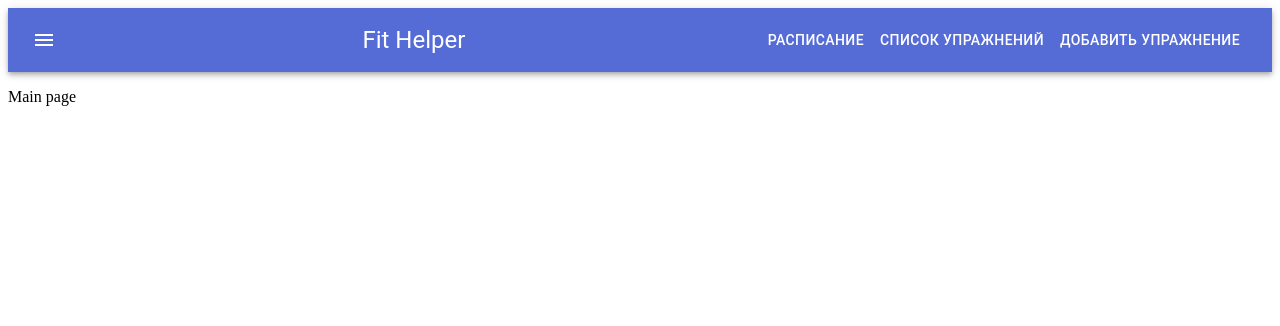
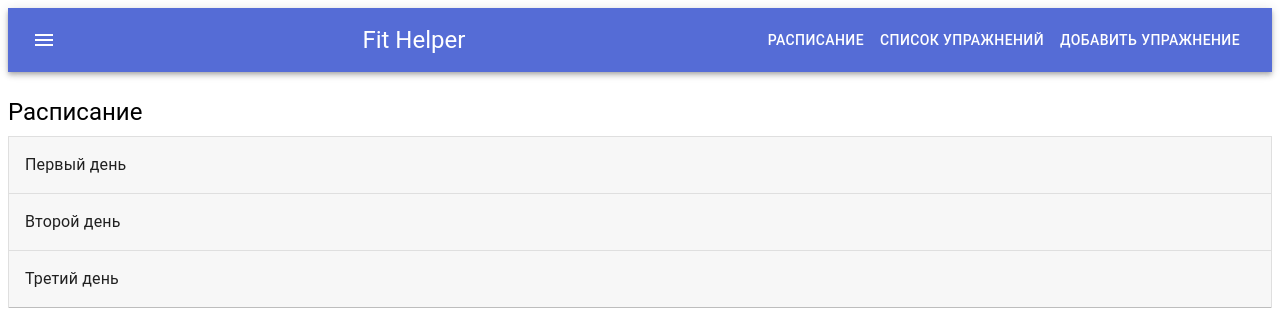
Before and after one commit to WizardGoodwin/fit-helper, a React (Create React App) app: page / in a window 1280 px wide. Shown: the top 326 px of the page. Built offline with nearby package versions, Linux system fonts and the light colour scheme; data requests are answered from the project's data file.

Commit message:
Added week schedule output

```diff
--- a/db.json
+++ b/db.json
@@ -57,7 +57,7 @@
     },
     {
       "id": 12,
-      "name": "Скручивания с полнятыми ногами",
+      "name": "Скручивания с поднятыми ногами",
       "muscleGroupId": 4
     },
     {
@@ -116,5 +116,31 @@
       "id": 6,
       "name": "Трицепс"
     }
-  ]
+  ],
+  "week-schedule": {
+    "firstDay": [
+      "Жим лежа",
+      "Вертикальная тяга",
+      "Боковые подъемы гантелей",
+      "Скручивания",
+      "Подъем гантелей",
+      "Разгибания рук в тренажере"
+    ],
+    "secondDay": [
+      "Жим лежа на наклонной скамье",
+      "Горизонтальная тяга",
+      "Жим гантелей",
+      "Скручивания с полнятыми ногами",
+      "Подъем штанги",
+      "Французский жим с гантелей"
+    ],
+    "thirdDay": [
+      "Жим в тренажере",
+      "Горизонтальная тяга в тренажере",
+      "Фронтальные подъемы",
+      "Скручивания на скамье",
+      "Концентрированный подъем гантелей",
+      "Жим штанги узким хватом"
+    ]
+  }
 }
--- /dev/null
+++ b/src/models/week-schedule.interface.ts
@@ -0,0 +1,5 @@
+export interface IWeekSchedule {
+ firstDay: string[];
+ secondDay: string[];
+ thirdDay: string[];
+}
--- a/src/pages/ExerciseList.tsx
+++ b/src/pages/ExerciseList.tsx
@@ -25,7 +25,6 @@ import {
   IGetMuscleGroupsSuccess
 } from '../store/actions/muscle-group-actions';
 import { IMuscleGroup } from '../models/muscle-group.interface';
-
 
 
 interface IProps {
--- a/src/pages/Main.tsx
+++ b/src/pages/Main.tsx
@@ -1,10 +1,174 @@
-import React, { FC } from 'react';
+import React, { ChangeEvent, FC, useEffect, useState } from 'react';
+import { connect } from 'react-redux';
+import { AnyAction } from 'redux';
+import { ThunkDispatch } from 'redux-thunk';
 
-const Main: FC = () => {
+import { Divider, Grid, List, ListItem, makeStyles, Theme, Typography, withStyles } from '@material-ui/core';
+import MuiExpansionPanel from '@material-ui/core/ExpansionPanel/ExpansionPanel';
+import MuiExpansionPanelSummary from '@material-ui/core/ExpansionPanelSummary/ExpansionPanelSummary';
+import MuiExpansionPanelDetails from '@material-ui/core/ExpansionPanelDetails/ExpansionPanelDetails';
+
+import Spinner from '../shared/Spinner/Spinner';
+import { IState } from '../store/reducers';
+import { getWeekSchedule } from '../store/actions/week-schedule-actions';
+import { IWeekSchedule } from '../models/week-schedule.interface';
+import { IGetWeekScheduleFail, IGetWeekScheduleSuccess } from '../store/actions/week-schedule-actions';
+
+interface IProps {
+  weekSchedule: IWeekSchedule;
+  weekScheduleLoading: boolean;
+  getWeekSchedule: () => Promise<IGetWeekScheduleSuccess | IGetWeekScheduleFail>;
+}
+
+const useStyles = makeStyles((theme: Theme) => ({
+  mainGrid: {
+    marginTop: theme.spacing(3),
+  },
+}));
+
+const ExpansionPanel = withStyles({
+  root: {
+    width: '100%',
+    border: '1px solid rgba(0, 0, 0, .125)',
+    boxShadow: 'none',
+    '&:not(:last-child)': {
+      borderBottom: 0,
+    },
+    '&:before': {
+      display: 'none',
+    },
+    '&$expanded': {
+      margin: 'auto',
+    },
+  },
+  expanded: {},
+})(MuiExpansionPanel);
+
+const ExpansionPanelSummary = withStyles({
+  root: {
+    backgroundColor: 'rgba(0, 0, 0, .03)',
+    borderBottom: '1px solid rgba(0, 0, 0, .125)',
+    marginBottom: -1,
+    minHeight: 56,
+    '&$expanded': {
+      minHeight: 56,
+    },
+  },
+  content: {
+    '&$expanded': {
+      margin: '12px 0',
+    },
+  },
+  expanded: {},
+})(MuiExpansionPanelSummary);
+
+const ExpansionPanelDetails = withStyles((theme: Theme) => ({
+  root: {
+    padding: theme.spacing(2),
+  },
+}))(MuiExpansionPanelDetails);
+
+const ExerciseList: FC<IProps> = ({ weekSchedule, weekScheduleLoading, getWeekSchedule }) => {
+
+  const classes = useStyles();
+
+  const [expanded, setExpanded] = useState<string | false>(false);
+
+  useEffect(() => {
+    getWeekSchedule();
+  }, []);
+
+  const handleChange = (title: string) => (event: ChangeEvent<{}>, newExpanded: boolean) => {
+    setExpanded(newExpanded ? title : false);
+  };
 
   return (
-    <p>Main page</p>
+    <>
+      {weekScheduleLoading && <Spinner />}
+      <Grid container className={classes.mainGrid}>
+        <Typography variant="h5" gutterBottom>
+          Расписание
+        </Typography>
+        <Divider />
+        <ExpansionPanel
+          square expanded={expanded === 'firstDay'}
+          onChange={handleChange('firstDay')}
+        >
+          <ExpansionPanelSummary aria-controls="firstDay-content" id="firstDay-header">
+            <Typography>Первый день</Typography>
+          </ExpansionPanelSummary>
+          <ExpansionPanelDetails>
+            <List>
+              {weekSchedule.firstDay.map((item: string) => {
+                  return (
+                    <ListItem key={item}>
+                      {item}
+                    </ListItem>
+                  )
+                })
+              }
+            </List>
+          </ExpansionPanelDetails>
+        </ExpansionPanel>
+        <ExpansionPanel
+          square expanded={expanded === 'secondDay'}
+          onChange={handleChange('secondDay')}
+        >
+          <ExpansionPanelSummary aria-controls="secondDay-content" id="secondDay-header">
+            <Typography>Второй день</Typography>
+          </ExpansionPanelSummary>
+          <ExpansionPanelDetails>
+            <List>
+              {weekSchedule.secondDay.map((item: string) => {
+                return (
+                  <ListItem key={item}>
+                    {item}
+                  </ListItem>
+                )
+              })
+              }
+            </List>
+          </ExpansionPanelDetails>
+        </ExpansionPanel>
+        <ExpansionPanel
+          square expanded={expanded === 'thirdDay'}
+          onChange={handleChange('thirdDay')}
+        >
+          <ExpansionPanelSummary aria-controls="thirdDay-content" id="thirdDay-header">
+            <Typography>Третий день</Typography>
+          </ExpansionPanelSummary>
+          <ExpansionPanelDetails>
+            <List>
+              {weekSchedule.thirdDay.map((item: string) => {
+                return (
+                  <ListItem key={item}>
+                    {item}
+                  </ListItem>
+                )
+              })
+              }
+            </List>
+          </ExpansionPanelDetails>
+        </ExpansionPanel>
+      </Grid>
+    </>
   );
 };
 
-export default Main;
+const mapStateToProps = ({ weekScheduleState }: IState) => {
+  return {
+    weekSchedule: weekScheduleState.weekSchedule,
+    weekScheduleLoading: weekScheduleState.loading,
+  };
+};
+
+const mapDispatchToProps = (dispatch: ThunkDispatch<any, any, AnyAction>) => {
+  return {
+    getWeekSchedule: () => dispatch(getWeekSchedule()),
+  };
+};
+
+export default connect(
+  mapStateToProps,
+  mapDispatchToProps,
+)(ExerciseList);
--- /dev/null
+++ b/src/store/actions/week-schedule-actions.ts
@@ -0,0 +1,53 @@
+import { Action, ActionCreator, Dispatch } from 'redux';
+import { ThunkAction } from 'redux-thunk';
+
+import axios from'../../axios';
+import { IWeekSchedule } from '../../models/week-schedule.interface';
+import { AxiosResponse } from 'axios';
+import { ActionTypes } from '../constants';
+
+export interface IGetWeekScheduleRequest extends Action<ActionTypes.GET_WEEK_SCHEDULE_REQUEST> {}
+
+export interface IGetWeekScheduleSuccess extends Action<ActionTypes.GET_WEEK_SCHEDULE_SUCCESS> {
+  weekSchedule: IWeekSchedule;
+}
+
+export interface IGetWeekScheduleFail extends Action<ActionTypes.GET_WEEK_SCHEDULE_FAIL> {
+  error: string;
+}
+
+export const getWeekSchedule: ActionCreator<
+  ThunkAction<
+    Promise<IGetWeekScheduleSuccess | IGetWeekScheduleFail>,
+    IWeekSchedule | string,
+    null,
+    IGetWeekScheduleSuccess | IGetWeekScheduleFail
+    >
+  > = () => {
+  return async (dispatch: Dispatch) => {
+    try {
+      const getWeekScheduleRequest: IGetWeekScheduleRequest = {
+        type: ActionTypes.GET_WEEK_SCHEDULE_REQUEST,
+      };
+      dispatch(getWeekScheduleRequest);
+      const response: AxiosResponse = await axios.get('/week-schedule');
+
+      const getWeekScheduleSuccess: IGetWeekScheduleSuccess = {
+        weekSchedule: response.data,
+        type: ActionTypes.GET_WEEK_SCHEDULE_SUCCESS,
+      };
+      return dispatch(getWeekScheduleSuccess);
+    } catch(error) {
+      const getWeekScheduleFail: IGetWeekScheduleFail = {
+        error,
+        type: ActionTypes.GET_WEEK_SCHEDULE_FAIL,
+      };
+      return dispatch(getWeekScheduleFail);
+    }
+  };
+};
+
+export type WeekScheduleActions =
+    IGetWeekScheduleRequest
+  | IGetWeekScheduleSuccess
+  | IGetWeekScheduleFail;
--- a/src/store/constants/index.ts
+++ b/src/store/constants/index.ts
@@ -10,4 +10,8 @@ export enum ActionTypes {
   GET_MUSCLE_GROUPS_REQUEST = 'GET_MUSCLE_GROUPS_REQUEST',
   GET_MUSCLE_GROUPS_SUCCESS = 'GET_MUSCLE_GROUPS_SUCCESS',
   GET_MUSCLE_GROUPS_FAIL = 'GET_MUSCLE_GROUPS_FAIL',
+
+  GET_WEEK_SCHEDULE_REQUEST = 'GET_WEEK_SCHEDULE_REQUEST',
+  GET_WEEK_SCHEDULE_SUCCESS = 'GET_WEEK_SCHEDULE_SUCCESS',
+  GET_WEEK_SCHEDULE_FAIL = 'GET_WEEK_SCHEDULE_FAIL',
 }
--- a/src/store/reducers/exercise-reducer.ts
+++ b/src/store/reducers/exercise-reducer.ts
@@ -65,8 +65,8 @@ const exerciseReducer: Reducer<IExercisesState, ExerciseActions> = (
         error: action.error,
       };
     }
+    default: return state;
   }
-  return state;
 };
 
 export default exerciseReducer;
--- a/src/store/reducers/index.ts
+++ b/src/store/reducers/index.ts
@@ -2,13 +2,16 @@ import { combineReducers } from 'redux';
 
 import exerciseReducer, { IExercisesState } from './exercise-reducer';
 import muscleGroupReducer, { IMuscleGroupsState } from './muscle-group-reducer';
+import weekScheduleReducer, { IWeekScheduleState } from './week-schedule-reducer';
 
 export interface IState {
   exerciseState: IExercisesState;
   muscleGroupState: IMuscleGroupsState;
+  weekScheduleState: IWeekScheduleState;
 }
 
 export const rootReducer = combineReducers<IState>({
   exerciseState: exerciseReducer,
   muscleGroupState: muscleGroupReducer,
+  weekScheduleState: weekScheduleReducer
 });
--- a/src/store/reducers/muscle-group-reducer.ts
+++ b/src/store/reducers/muscle-group-reducer.ts
@@ -41,8 +41,8 @@ const muscleGroupReducer: Reducer<IMuscleGroupsState, MuscleGroupActions> = (
         error: action.error,
       };
     }
+    default: return state;
   }
-  return state;
 };
 
 export default muscleGroupReducer;
--- /dev/null
+++ b/src/store/reducers/week-schedule-reducer.ts
@@ -0,0 +1,52 @@
+import { Reducer } from 'redux';
+import { ActionTypes } from '../constants';
+import { IWeekSchedule } from '../../models/week-schedule.interface';
+import { WeekScheduleActions } from '../actions/week-schedule-actions';
+
+export interface IWeekScheduleState {
+  weekSchedule: IWeekSchedule;
+  loading: boolean;
+  error: string | null;
+}
+
+const initialState: IWeekScheduleState = {
+  weekSchedule: {
+    firstDay: [],
+    secondDay: [],
+    thirdDay: []
+  },
+  loading: false,
+  error: null
+};
+
+const weekScheduleReducer: Reducer<IWeekScheduleState, WeekScheduleActions> = (
+  state = initialState,
+  action
+) => {
+  switch (action.type) {
+    case ActionTypes.GET_WEEK_SCHEDULE_REQUEST: {
+      return {
+        ...state,
+        loading: true,
+        error: null
+      };
+    }
+    case ActionTypes.GET_WEEK_SCHEDULE_SUCCESS: {
+      return {
+        ...state,
+        weekSchedule: action.weekSchedule,
+        loading: false,
+      };
+    }
+    case ActionTypes.GET_WEEK_SCHEDULE_FAIL: {
+      return {
+        ...state,
+        loading: false,
+        error: action.error,
+      };
+    }
+    default: return state;
+  }
+};
+
+export default weekScheduleReducer;
```
